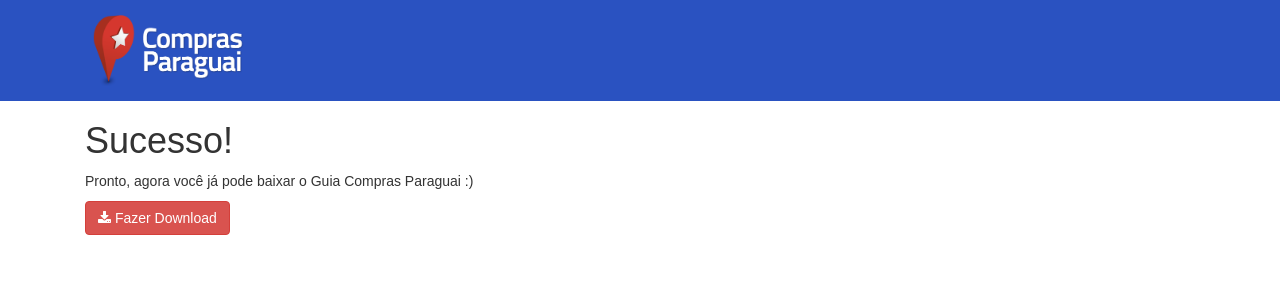
After one commit to robertoludwig/landingpages, a Django app: template src/core/templates/core/sucesso-inscricao.html in a window 1280 px wide. The commit adds this page. Shown: the top 300 px of the page. Run offline with Django 3.2, Linux system fonts and the light colour scheme; the template is opened without the code that fills it, so the values that code supplies are empty; parts of the project's set-up code (start-up, migrations or seed data) failed here and were passed over; some libraries are stand-ins or nearby versions; some web fonts are replaced.

Commit message:
Download do guia

```diff
--- a/src/core/templates/core/index.html
+++ b/src/core/templates/core/index.html
@@ -125,4 +125,5 @@
 			</div>
 		</div>
 	</section>
+
 {% endblock %}
--- /dev/null
+++ b/src/core/templates/core/sucesso-inscricao.html
@@ -0,0 +1,19 @@
+{% extends 'base-guia.html' %}
+{% load static %}
+{% block title %}Sucesso Inscrição Guia Compras Paraguai{% endblock %}
+{% block content %}
+	<section class="">
+		<div class="container">
+			<div class="col-xs-12 col-sm-6">
+				<h1>Sucesso!</h1>
+				<p>
+					Pronto, agora você já pode baixar o Guia Compras Paraguai :)
+				</p>
+				<a class="btn btn-danger" href="{% url 'baixar_pdf' %}">
+					<i class="fa fa-download"></i>
+					Fazer Download
+				</a>
+			</div>
+		</div>
+	</section>
+{% endblock %}
--- a/src/urls.py
+++ b/src/urls.py
@@ -27,5 +27,8 @@
     url(r'^admin/', admin.site.urls),
     url(r'^account/', include('src.accounts.urls',  namespace='accounts')),
     url(r'^$', core_views.home, name='home'),
+    url(r'^sucesso-inscricao/', core_views.sucesso_inscricao, name='sucesso_inscricao'),
+    url(r'^sem-permissao/', core_views.sem_permissao, name='sem_permissao'),
+    url(r'^guia-compras-paraguai.pdf', core_views.baixar_pdf, name='baixar_pdf'),
     # url('', include('social_django.urls', namespace='social'))
 ]
```
Also changed, not shown: src/core/templates/core/sem-permissao.html (added, +18 -0 lines), src/core/views.py (+35 -4 lines), README.md, 1 other file. Lines whose indentation alone changed are shown as unchanged.
